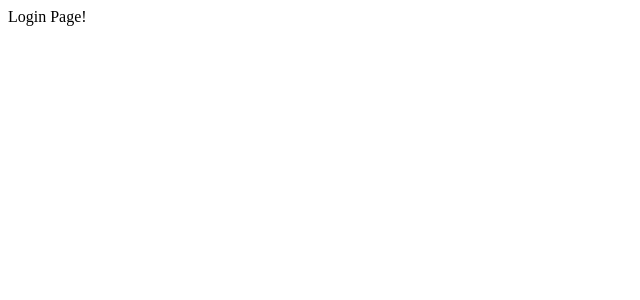
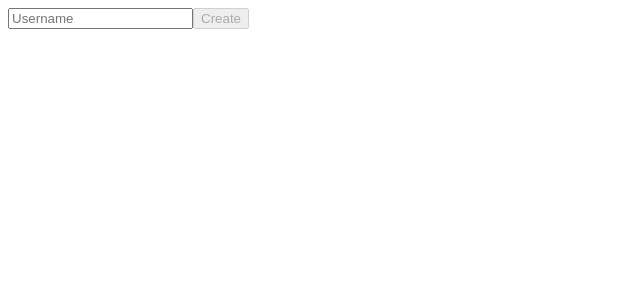
Before and after one commit to smurfie/economy-control, an Angular app: page /login in a window 1280 px wide. Shown: the top 300 px of the page, without its empty margins (0-640 px from the left). Built offline with nearby package versions, Linux system fonts and the light colour scheme.

Commit message:
feat: add form in login page

```diff
--- a/src/app/modules/home/pages/home.page.ts
+++ b/src/app/modules/home/pages/home.page.ts
@@ -1,7 +1,7 @@
 import { Component } from '@angular/core';
 
 @Component({
-  selector: 'home-page',
+  selector: 'ec-home-page',
   templateUrl: './home.page.html',
 })
 export class HomePage {}
--- /dev/null
+++ b/src/app/modules/login/components/login.component.html
@@ -0,0 +1,10 @@
+<form [formGroup]="createUserForm" (ngSubmit)="createAndLogin()">
+  <input formControlName="username" autocomplete="off" placeholder="Username" required />
+  <button type="submit" [disabled]="!createUserForm.valid">Create</button>
+
+  <div *ngIf="username?.invalid && (username?.dirty || username?.touched)" class="alert alert-danger">
+    <div *ngIf="username?.errors?.required">Username is required.</div>
+    <div *ngIf="username?.errors?.minlength">Username must be at least 5 characters long.</div>
+    <div *ngIf="username?.errors?.uniqueUsername">Username is already taken.</div>
+  </div>
+</form>
--- /dev/null
+++ b/src/app/modules/login/components/login.component.ts
@@ -0,0 +1,45 @@
+import { Component } from '@angular/core';
+import { FormBuilder, Validators } from '@angular/forms';
+import { Router } from '@angular/router';
+import { AppPropertiesService } from 'src/app/core/services/app-properties.service';
+import { UsersService } from 'src/app/core/services/users.service';
+import { UniqueUsernameValidator } from 'src/app/shared/directives/unique-username.directive';
+import { AppURLS } from 'src/app/shared/models/url.model';
+import { UserWithoutId } from 'src/app/shared/models/user.model';
+
+@Component({
+  selector: 'ec-login',
+  templateUrl: './login.component.html',
+})
+export class LoginComponent {
+  createUserForm = this.formBuilder.group({
+    username: [
+      '',
+      [Validators.required, Validators.minLength(5)],
+      this.uniqueUsernameValidator.validate.bind(this.uniqueUsernameValidator),
+    ],
+  });
+
+  get username() {
+    return this.createUserForm.get('username');
+  }
+
+  constructor(
+    private formBuilder: FormBuilder,
+    private uniqueUsernameValidator: UniqueUsernameValidator,
+    private usersService: UsersService,
+    private appPropertiesService: AppPropertiesService,
+    private router: Router
+  ) {}
+
+  async createAndLogin() {
+    const user: UserWithoutId = {
+      username: this.username?.value,
+    };
+    const userId = await this.usersService.add(user);
+    await this.usersService.login(user.username);
+    await this.appPropertiesService.setDefaultUser(userId);
+
+    this.router.navigate([AppURLS.HOME]);
+  }
+}
--- a/src/app/modules/login/login.module.ts
+++ b/src/app/modules/login/login.module.ts
@@ -2,9 +2,11 @@ import { NgModule } from '@angular/core';
 import { CommonModule } from '@angular/common';
 import { LoginPage } from './pages/login.page';
 import { LoginRoutingModule } from './login-routing.module';
+import { LoginComponent } from './components/login.component';
+import { ReactiveFormsModule } from '@angular/forms';
 
 @NgModule({
-  declarations: [LoginPage],
-  imports: [CommonModule, LoginRoutingModule],
+  declarations: [LoginPage, LoginComponent],
+  imports: [CommonModule, LoginRoutingModule, ReactiveFormsModule],
 })
 export class LoginModule {}
--- a/src/app/modules/login/pages/login.page.html
+++ b/src/app/modules/login/pages/login.page.html
@@ -1 +1 @@
-Login Page!
+<ec-login> </ec-login>
--- a/src/app/modules/login/pages/login.page.ts
+++ b/src/app/modules/login/pages/login.page.ts
@@ -1,7 +1,7 @@
 import { Component } from '@angular/core';
 
 @Component({
-  selector: 'login-page',
+  selector: 'ec-login-page',
   templateUrl: './login.page.html',
 })
 export class LoginPage {}
--- /dev/null
+++ b/src/app/shared/directives/unique-username.directive.ts
@@ -0,0 +1,31 @@
+import { Directive, forwardRef, Injectable } from '@angular/core';
+import { AbstractControl, AsyncValidator, NG_ASYNC_VALIDATORS, ValidationErrors } from '@angular/forms';
+import { Observable } from 'rxjs';
+import { UsersService } from 'src/app/core/services/users.service';
+
+@Injectable({ providedIn: 'root' })
+export class UniqueUsernameValidator implements AsyncValidator {
+  constructor(private usersService: UsersService) {}
+
+  validate(ctrl: AbstractControl): Promise<ValidationErrors | null> | Observable<ValidationErrors | null> {
+    return this.usersService.exists(ctrl.value).then((exists) => (exists ? { uniqueUsername: true } : null));
+  }
+}
+
+@Directive({
+  selector: '[ecUniqueUsername]',
+  providers: [
+    {
+      provide: NG_ASYNC_VALIDATORS,
+      useExisting: forwardRef(() => UniqueUsernameValidator),
+      multi: true,
+    },
+  ],
+})
+export class UniqueUsernameValidatorDirective {
+  constructor(private validator: UniqueUsernameValidator) {}
+
+  validate(control: AbstractControl) {
+    this.validator.validate(control);
+  }
+}
```
Also changed, not shown: 2 other files (tests, documents, lock files or other folders).
